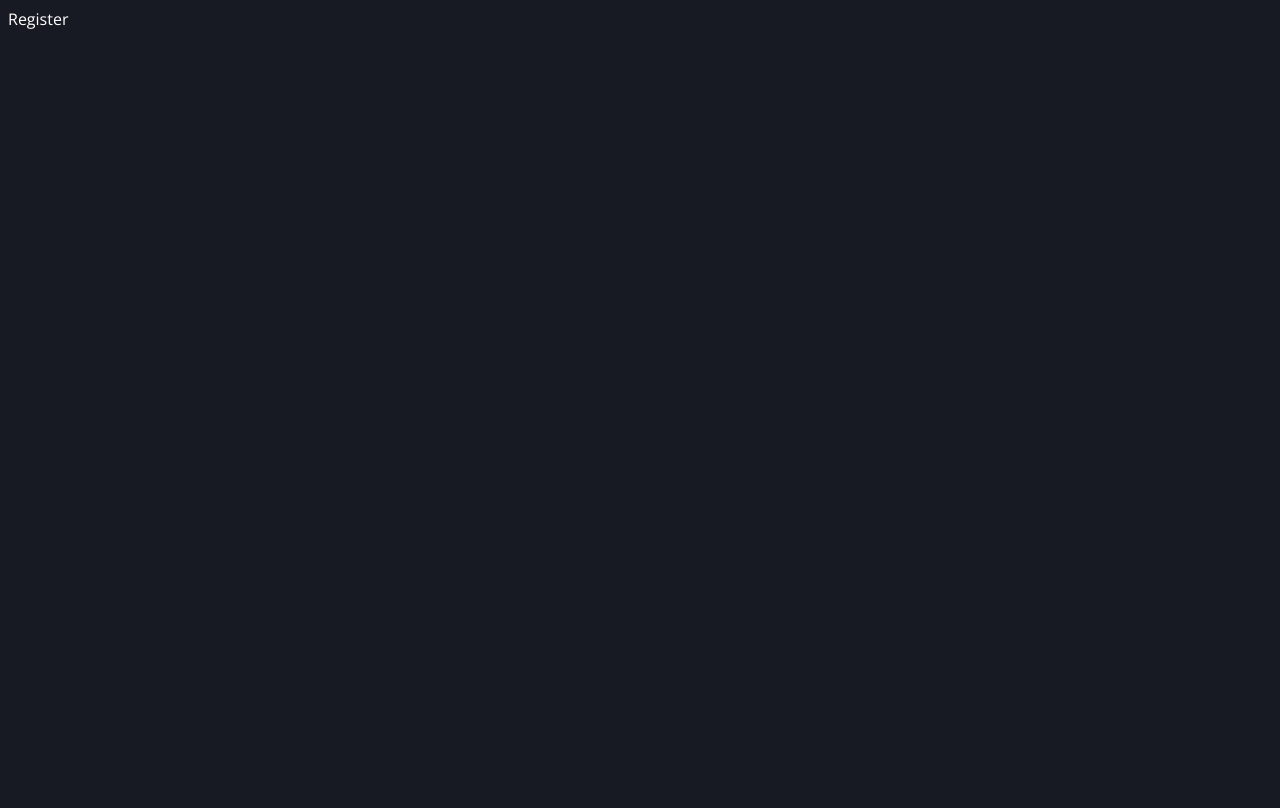
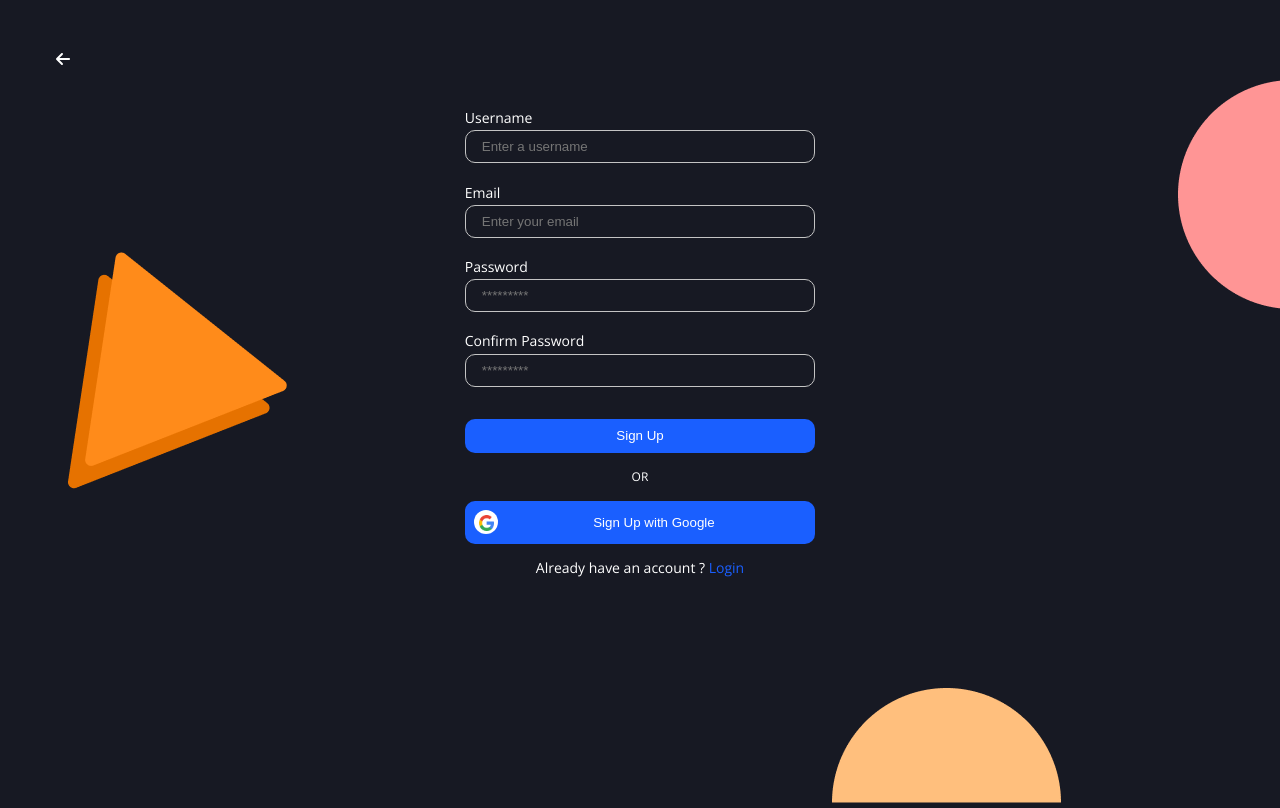
Before and after one commit to pragyakashyap/Form-Builder-App, a React (Vite) app in the folder Frontend/Form Builder/: page /register in a window 1280 px wide. Built offline with nearby package versions, Linux system fonts and the light colour scheme.

Commit message:
Finished register page.

```diff
--- a/Frontend/Form Builder/src/pages/Authentication/authentication.module.css
+++ b/Frontend/Form Builder/src/pages/Authentication/authentication.module.css
@@ -1,6 +1,3 @@
-body {
-  overflow: hidden;
-}
 .login {
   margin: 3rem;
 }
@@ -17,6 +14,7 @@ form input {
   margin-bottom: 1rem;
   background-color: transparent;
   border: 1px solid #c4c4c4;
+  color: white;
 }
 
 label {
@@ -62,7 +60,7 @@ label {
 .ellipse1 {
   position: absolute;
   bottom: -1%;
-  left: 60%;
+  left: 65%;
   overflow: hidden;
 }
 .ellipse2 {
@@ -71,3 +69,6 @@ label {
   right: -1%;
   overflow: hidden;
 }
+.icon{
+    cursor:pointer
+}
--- a/Frontend/Form Builder/src/pages/Authentication/login.jsx
+++ b/Frontend/Form Builder/src/pages/Authentication/login.jsx
@@ -1,13 +1,45 @@
-import { FontAwesomeIcon } from '@fortawesome/react-fontawesome';
-import { faArrowLeft } from '@fortawesome/free-solid-svg-icons';
-import styles from "./authentication.module.css"
+import { FontAwesomeIcon } from "@fortawesome/react-fontawesome";
+import { faArrowLeft } from "@fortawesome/free-solid-svg-icons";
+import styles from "./authentication.module.css";
+import { useState, useEffect } from "react";
+import { useNavigate } from "react-router-dom";
 
 const Login = () => {
+  const [formData, setFormData] = useState({
+    email: "",
+    password: "",
+  });
+
+  const navigate = useNavigate();
+  const handleClick = () => {
+    navigate("/register");
+  };
+
+  const handleChange = (e) => {
+    setFormData({
+      ...formData,
+      [e.target.name]: e.target.value,
+    });
+  };
+
+  useEffect(() => {
+    //overflow: hidden to the body
+    document.body.style.overflow = "hidden";
+
+    return () => {
+      // Resetting overflow when component unmounts
+      document.body.style.overflow = "auto";
+    };
+  }, []);
+
+  const handleBack = ()=>{
+    navigate("/")
+  }
+
   return (
     <>
       <div className={styles.login}>
-
-         <FontAwesomeIcon icon={faArrowLeft} />
+        <FontAwesomeIcon className={styles.icon} icon={faArrowLeft} onClick={handleBack} />
 
         <form>
           <label>Email</label>
@@ -15,34 +47,59 @@ const Login = () => {
             type="email"
             name="email"
             placeholder="Enter your email"
+            onChange={handleChange}
           />
           <label>Password</label>
           <input
-            type='password'
-            name='password'
-            placeholder='**********'
+            type="password"
+            name="password"
+            placeholder="*********"
+            onChange={handleChange}
           />
-            <button type='submit' className={styles.loginButton}>Log in</button>
+          <button type="submit" className={styles.loginButton}>
+            Log in
+          </button>
           <div className={styles.loginOption}>OR</div>
           <button className={styles.loginGoogle}>
-            <div style={{borderRadius:'50%',backgroundColor:'white',padding:'2px',width:'20px',height:'20px',}}><img style={{marginTop:'3px',objectFit:'contain',width:'15px'}} src="Google Icon.png"/></div>
-            <span style={{marginLeft:'25%'}}>Sign In with Google</span>
+            <div
+              style={{
+                borderRadius: "50%",
+                backgroundColor: "white",
+                padding: "2px",
+                width: "20px",
+                height: "20px",
+              }}
+            >
+              <img
+                style={{
+                  marginTop: "3px",
+                  objectFit: "contain",
+                  width: "15px",
+                }}
+                src="Google Icon.png"
+              />
+            </div>
+            <span style={{ marginLeft: "25%" }}>Sign In with Google</span>
           </button>
-        <div className={styles.loginRegister}><p>Don’t have an account? <span>Register now</span></p></div>
+          <div className={styles.loginRegister}>
+            <p>
+              Don’t have an account?{" "}
+              <span onClick={handleClick}>Register now</span>
+            </p>
+          </div>
         </form>
-
       </div>
       <div className={styles.triangle}>
-     <img src='Group 2.png'/>
+        <img src="Group 2.png" />
       </div>
       <div className={styles.ellipse1}>
-     <img src='Ellipse 1.png'/>
+        <img src="Ellipse 1.png" />
       </div>
       <div className={styles.ellipse2}>
-     <img src='Ellipse 2.png'/>
+        <img src="Ellipse 2.png" />
       </div>
     </>
-  )
-}
+  );
+};
 
-export default Login
+export default Login;
--- a/Frontend/Form Builder/src/pages/Authentication/register.jsx
+++ b/Frontend/Form Builder/src/pages/Authentication/register.jsx
@@ -1,9 +1,119 @@
-import React from 'react'
+import { FontAwesomeIcon } from "@fortawesome/react-fontawesome";
+import { faArrowLeft } from "@fortawesome/free-solid-svg-icons";
+import styles from "./authentication.module.css";
+import { useState, useEffect } from "react";
+import { useNavigate } from "react-router-dom";
 
 const Register = () => {
+  const [formData, setFormData] = useState({
+    name: "",
+    email: "",
+    password: "",
+    confirmPassword: "",
+  });
+
+  const navigate = useNavigate();
+  const handleClick = () => {
+    navigate("/login");
+  };
+
+  const handleChange = (e) => {
+    setFormData({
+      ...formData,
+      [e.target.name]: e.target.value,
+    });
+  };
+
+  useEffect(() => {
+    //overflow: hidden to the body
+    document.body.style.overflow = "hidden";
+
+    return () => {
+      // Resetting overflow when component unmounts
+      document.body.style.overflow = "auto";
+    };
+  }, []);
+
+  const handleBack = ()=>{
+    navigate("/login")
+  }
+
   return (
-    <div>Register</div>
-  )
-}
+    <>
+      <div className={styles.login}>
+        <FontAwesomeIcon className={styles.icon} icon={faArrowLeft} onClick={handleBack}/>
+        <form style={{ marginTop: "3%" }}>
+          <label style={{ margin: "0.2rem 0px" }}>Username</label>
+          <input
+            type="String"
+            name="name"
+            placeholder="Enter a username"
+            onChange={handleChange}
+          />
+          <label style={{ margin: "0.2rem 0px" }}>Email</label>
+          <input
+            type="email"
+            name="email"
+            placeholder="Enter your email"
+            onChange={handleChange}
+          />
+          <label style={{ margin: "0.2rem 0px" }}>Password</label>
+          <input
+            type="password"
+            name="password"
+            placeholder="*********"
+            onChange={handleChange}
+          />
+          <label style={{ margin: "0.2rem 0px" }}>Confirm Password</label>
+          <input
+            type="password"
+            name="password"
+            placeholder="*********"
+            onChange={handleChange}
+          />
+          <button type="submit" className={styles.loginButton}>
+            Sign Up
+          </button>
+          <div className={styles.loginOption}>OR</div>
+          <button className={styles.loginGoogle}>
+            <div
+              style={{
+                borderRadius: "50%",
+                backgroundColor: "white",
+                padding: "2px",
+                width: "20px",
+                height: "20px",
+              }}
+            >
+              <img
+                style={{
+                  marginTop: "3px",
+                  objectFit: "contain",
+                  width: "15px",
+                }}
+                src="Google Icon.png"
+              />
+            </div>
+            <span style={{ marginLeft: "25%" }}>Sign Up with Google</span>
+          </button>
+          <div className={styles.loginRegister}>
+            <p>
+              Already have an account ? <span onClick={handleClick}>Login</span>
+            </p>
+          </div>
+        </form>
+      </div>
+      <div className={styles.triangle}>
+        <img src="Group 2.png" />
+      </div>
+      <div className={styles.ellipse1}>
+        <img src="Ellipse 1.png" />
+      </div>
+      <div className={styles.ellipse2}>
+        <img src="Ellipse 2.png" />
+      </div>
+    </>
+  );
+};
 
-export default Register
+export default Register;
--- a/Frontend/Form Builder/src/pages/Landing/index.jsx
+++ b/Frontend/Form Builder/src/pages/Landing/index.jsx
@@ -1,7 +1,13 @@
 import styles from "./landing.module.css";
 import Share from "./Share.png";
+import { useNavigate } from "react-router-dom";
 
-const Landing = () => (
+const Landing = () => {
+  const navigate = useNavigate();
+  const handleClick = () => {
+    navigate("/login");
+  };
+  return (
     <div>
       <div className={styles.landingHeader}>
         <div className={styles.leftLandingHeader}>
@@ -15,6 +21,7 @@ const Landing = () => (
               backgroundColor: "#171923",
               color: "#7EA6FF",
             }}
+            onClick={handleClick}
           >
             Sign in
           </button>
@@ -24,6 +31,7 @@ const Landing = () => (
               color: "white",
               borderColor: "transparent",
             }}
+            onClick={handleClick}
           >
             Create a FormBot
           </button>
@@ -45,7 +53,7 @@ const Landing = () => (
               collecting results like magic.
             </p>
           </div>
-        <button>Create a FormBot for free</button>
+          <button onClick={handleClick}>Create a FormBot for free</button>
         </div>
         <div>
           <img src="https://res.cloudinary.com/dft6bqu4v/image/upload/v1734768080/Container_y5u0fz.png" />
@@ -129,5 +137,6 @@ const Landing = () => (
       </div>
     </div>
   );
+};
 
 export default Landing;
```
Lines whose indentation alone changed are shown as unchanged.
